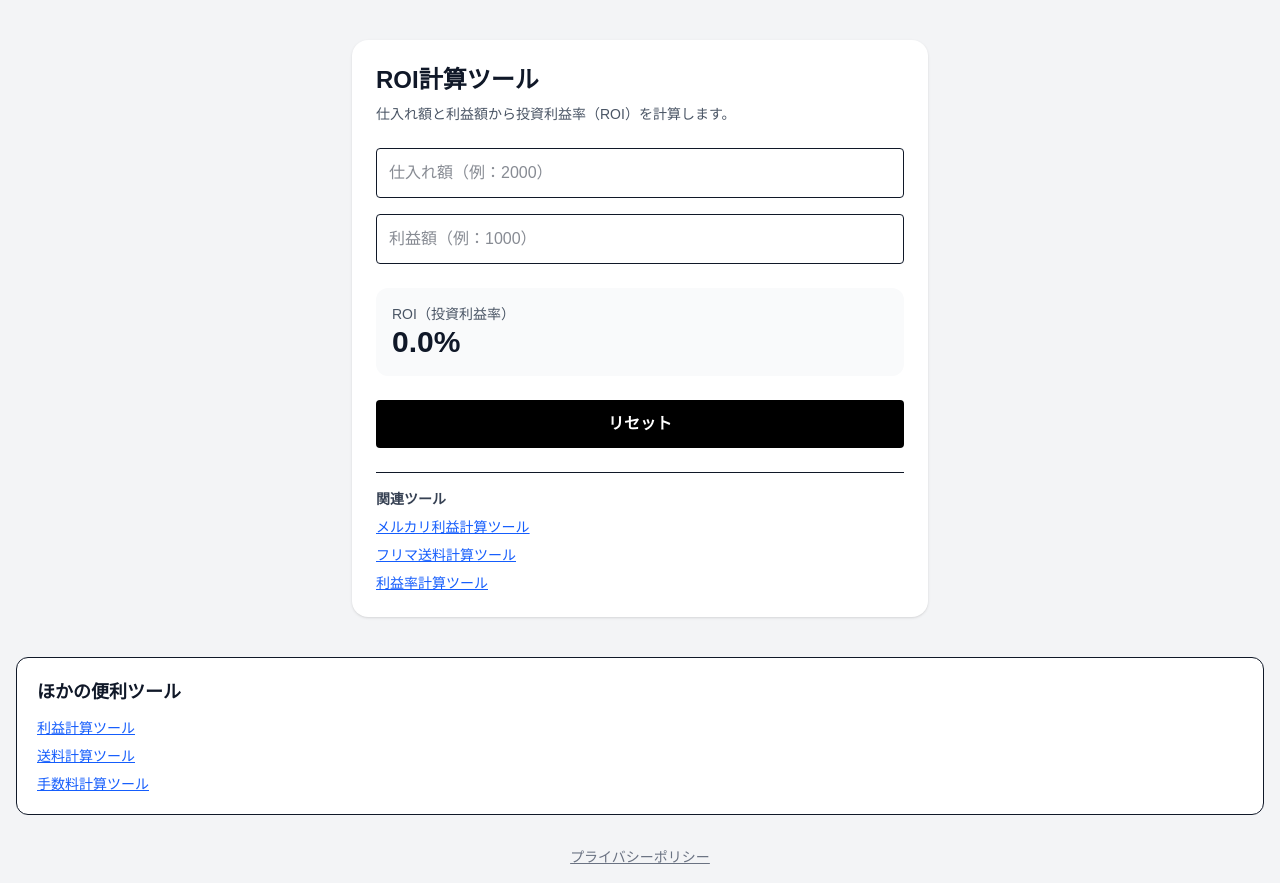
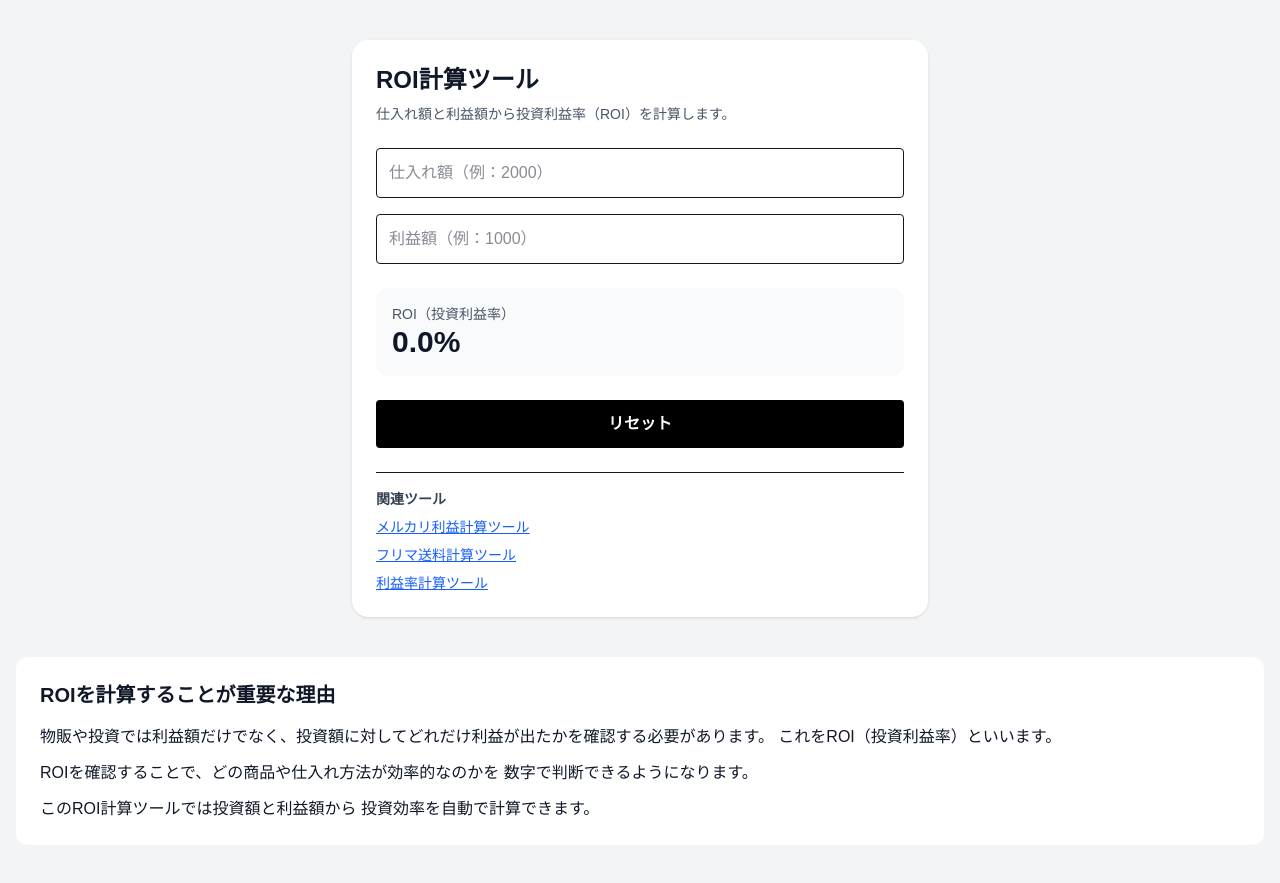
Before and after one commit to antfarm-lab/roi-calc, a Next.js app: page / in a window 1280 px wide. Shown: the top 883 px of the page. Built offline with nearby package versions, Linux system fonts and the light colour scheme.

Commit message:
add seo content

```diff
--- a/app/page.tsx
+++ b/app/page.tsx
@@ -80,6 +80,26 @@
           </ul>
         </div>
       </div>
+      <section className="mt-10 bg-white rounded-xl p-6">
+  <h2 className="text-xl font-bold mb-4">
+    ROIを計算することが重要な理由
+  </h2>
+
+  <p className="mb-3">
+    物販や投資では利益額だけでなく、投資額に対してどれだけ利益が出たかを確認する必要があります。
+    これをROI（投資利益率）といいます。
+  </p>
+
+  <p className="mb-3">
+    ROIを確認することで、どの商品や仕入れ方法が効率的なのかを
+    数字で判断できるようになります。
+  </p>
+
+  <p>
+    このROI計算ツールでは投資額と利益額から
+    投資効率を自動で計算できます。
+  </p>
+</section>
       <section className="mt-10 rounded-xl border bg-white p-5">
   <h2 className="mb-3 text-lg font-bold">ほかの便利ツール</h2>
   <div className="grid gap-2 text-sm">
```
